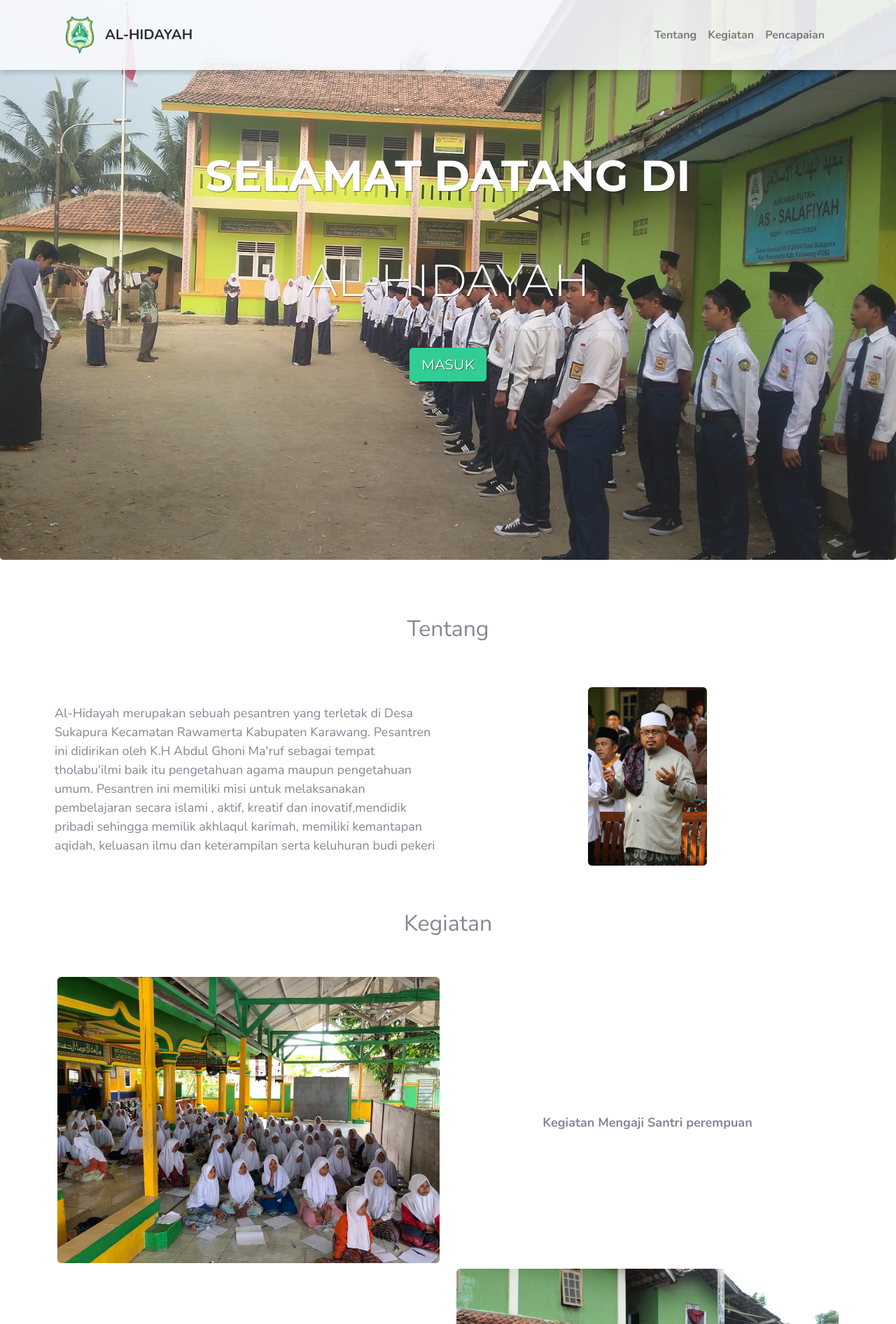
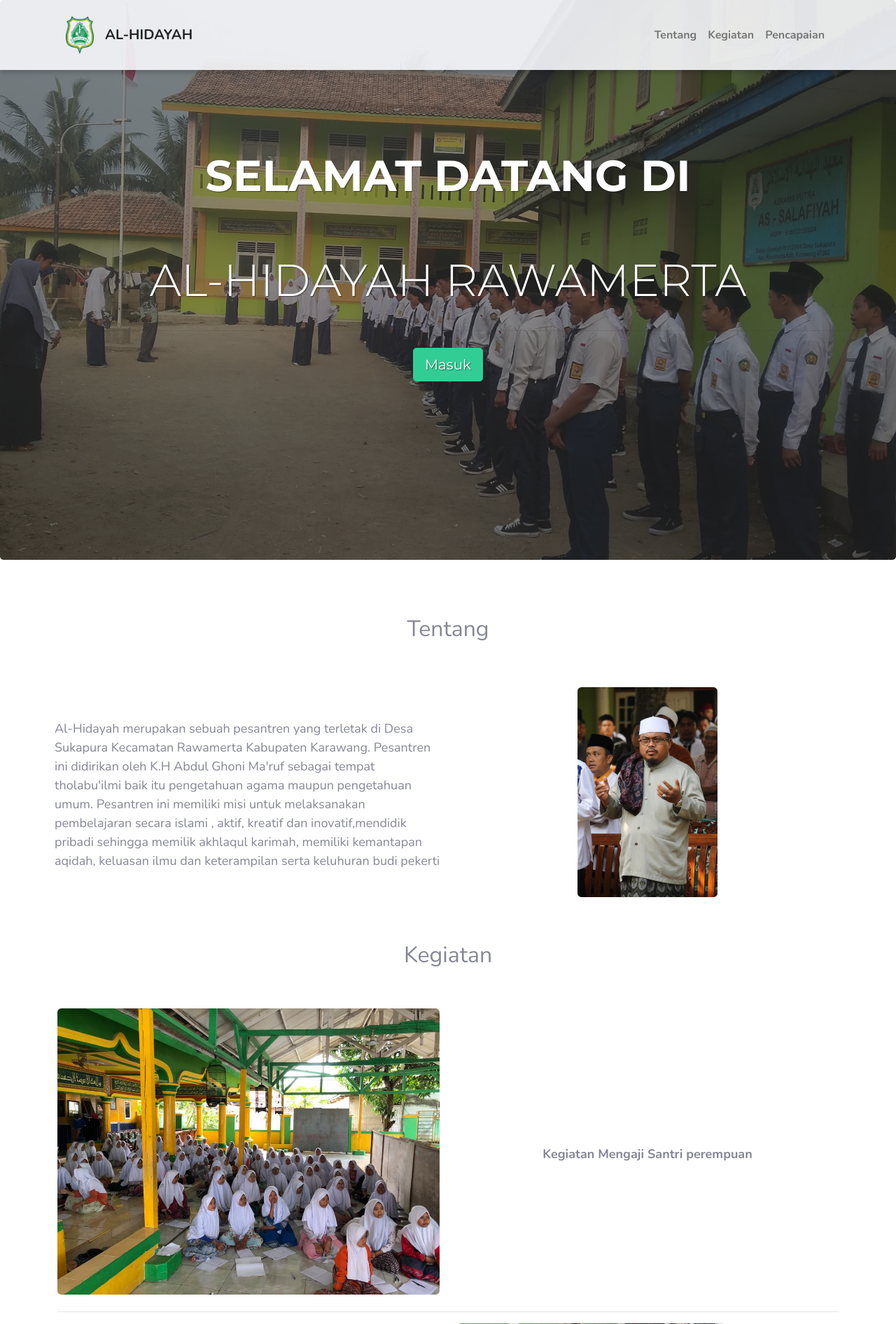
Before and after one commit to PBOIF2SCHOOLAPPS/websmpalhidayah, a CodeIgniter app: page /websmpalhidayah/ in a window 1280 px wide. Shown: the top 1892 px of the page at 70% size. Run offline with CodeIgniter, Linux system fonts and the light colour scheme.

Commit message:
finishing

```diff
--- a/application/views/home/home.php
+++ b/application/views/home/home.php
@@ -1,9 +1,9 @@
 <!-- JUMBOTRON -->
 <div class="jumbotron text-center" id="jumbotron">
     <h1 class="display-4">SELAMAT DATANG DI</h1>
-    <p class="lead">AL-HIDAYAH</p>
+    <p class="lead">AL-HIDAYAH RAWAMERTA</p>
     <hr class="my-4">
-    <a class="btn btn-success btn-lg" href="<?php echo base_url('login'); ?>" role="button">MASUK</a>
+    <a class="btn btn-success btn-lg" href="<?php echo base_url('login'); ?>" role="button">Masuk</a>
 </div>
 
 <!-- Content -->
@@ -16,10 +16,10 @@
         </div>
         <div class="flex row justify-content-center about-home">
             <div class="align-self-center col-sm figure-caption overflow-hidden p-2">
-                Al-Hidayah merupakan sebuah pesantren yang terletak di Desa Sukapura Kecamatan Rawamerta Kabupaten Karawang. Pesantren ini didirikan oleh K.H Abdul Ghoni Ma'ruf sebagai tempat tholabu'ilmi baik itu pengetahuan agama maupun pengetahuan umum. Pesantren ini memiliki misi untuk melaksanakan pembelajaran secara islami , aktif, kreatif dan inovatif,mendidik pribadi sehingga memilik akhlaqul karimah, memiliki kemantapan aqidah, keluasan ilmu dan keterampilan serta keluhuran budi pekeri
+                Al-Hidayah merupakan sebuah pesantren yang terletak di Desa Sukapura Kecamatan Rawamerta Kabupaten Karawang. Pesantren ini didirikan oleh K.H Abdul Ghoni Ma'ruf sebagai tempat tholabu'ilmi baik itu pengetahuan agama maupun pengetahuan umum. Pesantren ini memiliki misi untuk melaksanakan pembelajaran secara islami , aktif, kreatif dan inovatif,mendidik pribadi sehingga memilik akhlaqul karimah, memiliki kemantapan aqidah, keluasan ilmu dan keterampilan serta keluhuran budi pekerti
             </div>
             <div class="col-sm text-center p-2">
-                <img src="<?php echo base_url() ?>/assets/img/pendiri.jpeg" class="figure-img img-fluid rounded" width="170px" alt="about">
+                <img src="<?php echo base_url() ?>/assets/img/pendiri.jpeg" class="figure-img img-fluid rounded" width="200px" alt="about">
             </div>
         </div>
         <!-- about -->
@@ -37,9 +37,14 @@
                 Kegiatan Mengaji Santri perempuan
             </div>
         </div>
+
+
+        <hr style="width:100%;margin-left:0">
+
+
         <div class="flex row justify-content-center about-home">
             <div class="align-self-center col-sm figure-caption overflow-hidden text-center font-weight-bold">
-                Kegiatan pelantikan kegiatan kepramukaan SMP AL-Hidayah
+                Kegiatan pelantikan kepramukaan SMP AL-Hidayah
             </div>
             <div class="col-sm text-center">
                 <img src="<?php echo base_url() ?>/assets/img/kegiatan2.jpeg" class="figure-img img-fluid rounded" alt="about" id="img">
@@ -54,6 +59,8 @@
                 <img src="<?php echo base_url() ?>/assets/img/kegiatan4.jpeg" class="figure-img img-fluid rounded" alt="about" id="img">
             </div>
         </div>
+
+        <hr style="width:100%;margin-left:0">
 
         <div class="col-sm-10-span-2 mx-auto p-4 font-weight-bold text-center">
             Kegiatan Penyuluhan Kepatuhan Protokol Kesehatan
@@ -77,11 +84,31 @@
         </div>
         <!-- Ekstrakurikuler -->
 
-        <!-- pencapapaian -->
-        <div class="col-span-2 mx-auto p-5 text-center" id="dokumentasi">
-            <h2>Dokumentasi Kegiatan</h2>
+
+        <div class="col-sm-10-span-2 mx-auto p-5 text-center" id="kegiatan">
+            <h2>Kontak dan Lokasi</h2>
         </div>
 
+        <hr style="width:100%;margin-left:0">
+
+        <div class="flex row justify-content-center about-home">
+            <div class="align-self-center col-sm  figure-caption overflow-hidden font-weight-bold mt-3 mb-3">
+                <i class="fab fa-whatsapp" id="kontak"></i> +6281389765159 (Yul yanti)<br>
+                <i class="fab fa-whatsapp" id="kontak"></i> +6285774701098 (Ust. Aan)<br>
+                <i class="fab fa-facebook-f" id="kontak"></i><a href="https://web.facebook.com/Pondok-Pesantren-Al-Hidayah-Rawamerta-463021617566553/" target="_blank"> Pondok Pesantren Al-Hidayah Rawamerta</a> <br>
+                <i class="fab fa-instagram" id="kontak"></i><a href="https://www.instagram.com/pesantren_alhidayah_rawamerta/" target="_blank"> @pesantren_alhidayah_rawamerta</a> <br>
+            </div>
+        </div>
+        <hr style="width:100%;margin-left:0" class="mb-5">
+        <iframe src="https://www.google.com/maps/embed?pb=!1m18!1m12!1m3!1d126890.19899702161!2d107.28811925596607!3d-6.352769029916864!2m3!1f0!2f0!3f0!3m2!1i1024!2i768!4f13.1!3m3!1m2!1s0x2e6979659d0ddad1%3A0xd6b43aef18877ed!2sSMP%20Al-Hidayah%20Rawamerta!5e0!3m2!1sid!2sid!4v1613633405890!5m2!1sid!2sid" frameborder="0" style="width:100%;height:400px;border:0;" allowfullscreen="" aria-hidden="false" tabindex="0"></iframe>
+        <!-- <div class="flex row justify-content-center about-home ">
+            <div class="col-sm text-center">
+                <img src="<?php echo base_url() ?>/assets/img/kegiatan5.jpeg" class="figure-img img-fluid rounded" alt="about" id="img">
+            </div>
+            <div class="align-self-center col-sm figure-caption overflow-hidden">
+                <iframe src="https://www.google.com/maps/embed?pb=!1m18!1m12!1m3!1d126890.19899702161!2d107.28811925596607!3d-6.352769029916864!2m3!1f0!2f0!3f0!3m2!1i1024!2i768!4f13.1!3m3!1m2!1s0x2e6979659d0ddad1%3A0xd6b43aef18877ed!2sSMP%20Al-Hidayah%20Rawamerta!5e0!3m2!1sid!2sid!4v1613633405890!5m2!1sid!2sid" frameborder="0" style="width:100%;height:400px;border:0;" allowfullscreen="" aria-hidden="false" tabindex="0"></iframe>
+            </div>
+        </div> -->
 
         <!-- </div>
 
--- a/application/views/template/footer.php
+++ b/application/views/template/footer.php
@@ -1,4 +1,4 @@
-<footer class="sticky-footer align-self-end bg-white">
+<footer class="sticky-footer align-self-end bg-white" id="footer">
     <div class="container my-auto">
         <div class="copyright text-center my-auto">
             <span>Copyright &copy; SMP AL-HIDAYAH RAWAMERTA</span>
--- a/assets/css/style.css
+++ b/assets/css/style.css
@@ -30,7 +30,7 @@
             /* HOME */
 
             .jumbotron {
-            background-image: url(../img/jumbotron_sekolah.jpg);
+                background-image: linear-gradient(rgba(0, 0, 0, 0.5), rgba(0, 0, 0, 0.5)), url(../img/jumbotron_sekolah.jpg);
                 background-size: cover;
                 font-family: 'Montserrat', sans-serif;
                 background-repeat: no-repeat;
@@ -38,10 +38,6 @@
                 text-shadow: 1px 1px 1px rgba(0, 0, 0, 0.6);
                 height: 400px;
                 opacity: 0.9;
-        }
-
-        .jumbotron .lead {
-            font-size: 38px;
             }
 
             .nav-custom-home p {
@@ -82,6 +78,7 @@
                 transform: scale(1.5);
             }
             /* DESKTOP */
+
             @media (min-width: 992px) {
                 .navbar {
                     height: 100px;
@@ -98,8 +95,12 @@
                 .figure-caption {
                     font-size: 18px !important;
                 }
+                #kontak {
+                    font-size: 32px;
+                }
             }
             /* Tablet */
+
             @media (min-width: 768px) {
                 .jumbotron {
                     height: 800px;
@@ -109,15 +110,21 @@
                 }
                 @media (max-width:320px) {
                     .jumbotron .display-4 {
-                        font-size: 28px;
+                        font-size: 42px;
                     }
                     .jumbotron .lead {
-                        font-size: 20px;
+                        font-size: 44px;
                     }
                 }
                 @media (max-width:600px) {
                     #img {
                         width: 300px;
+                    }
+                    .jumbotron .display-4 {
+                        font-size: 28px;
+                    }
+                    .jumbotron .lead {
+                        font-size: 20px;
                     }
                 }
                 /* HOME */
```
Lines whose indentation alone changed are shown as unchanged.
